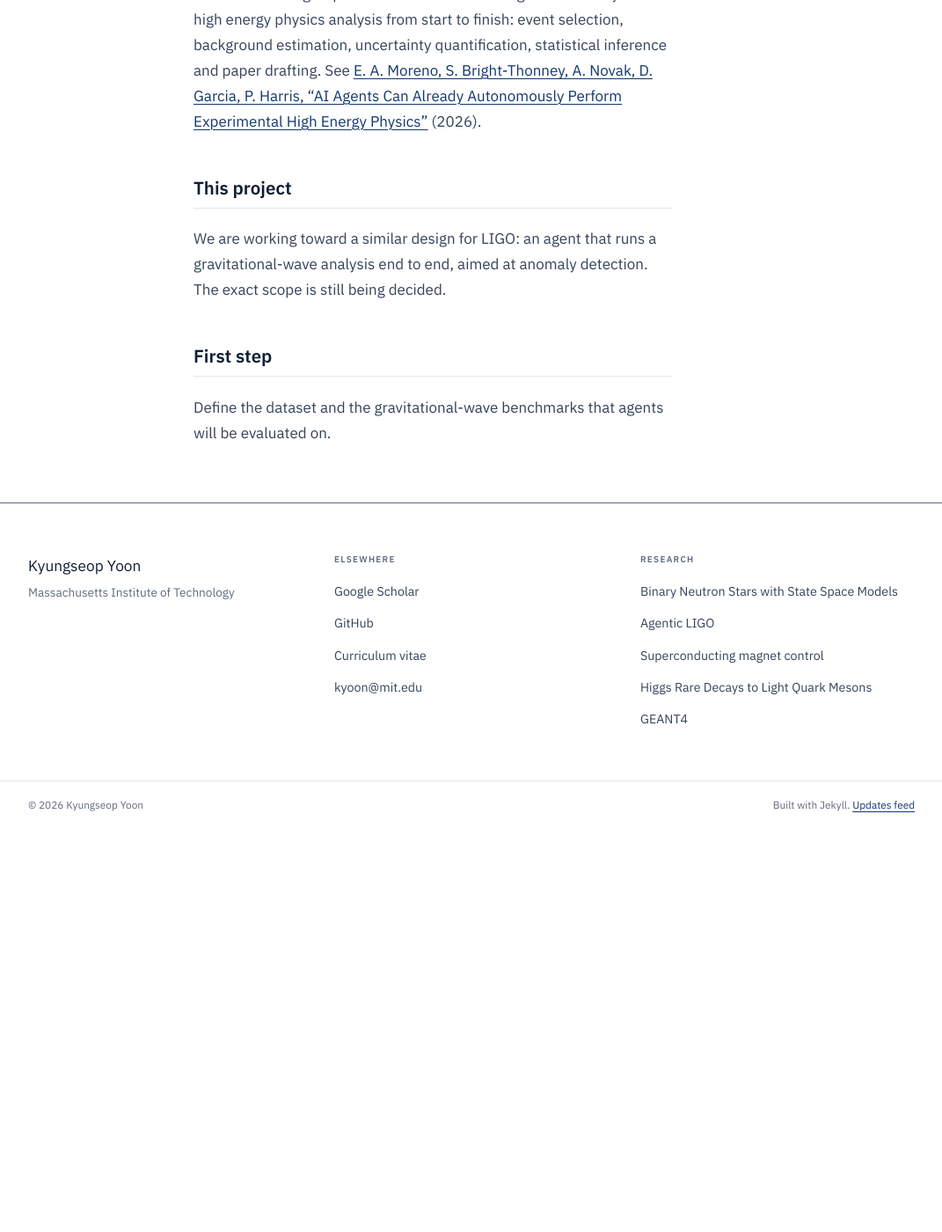
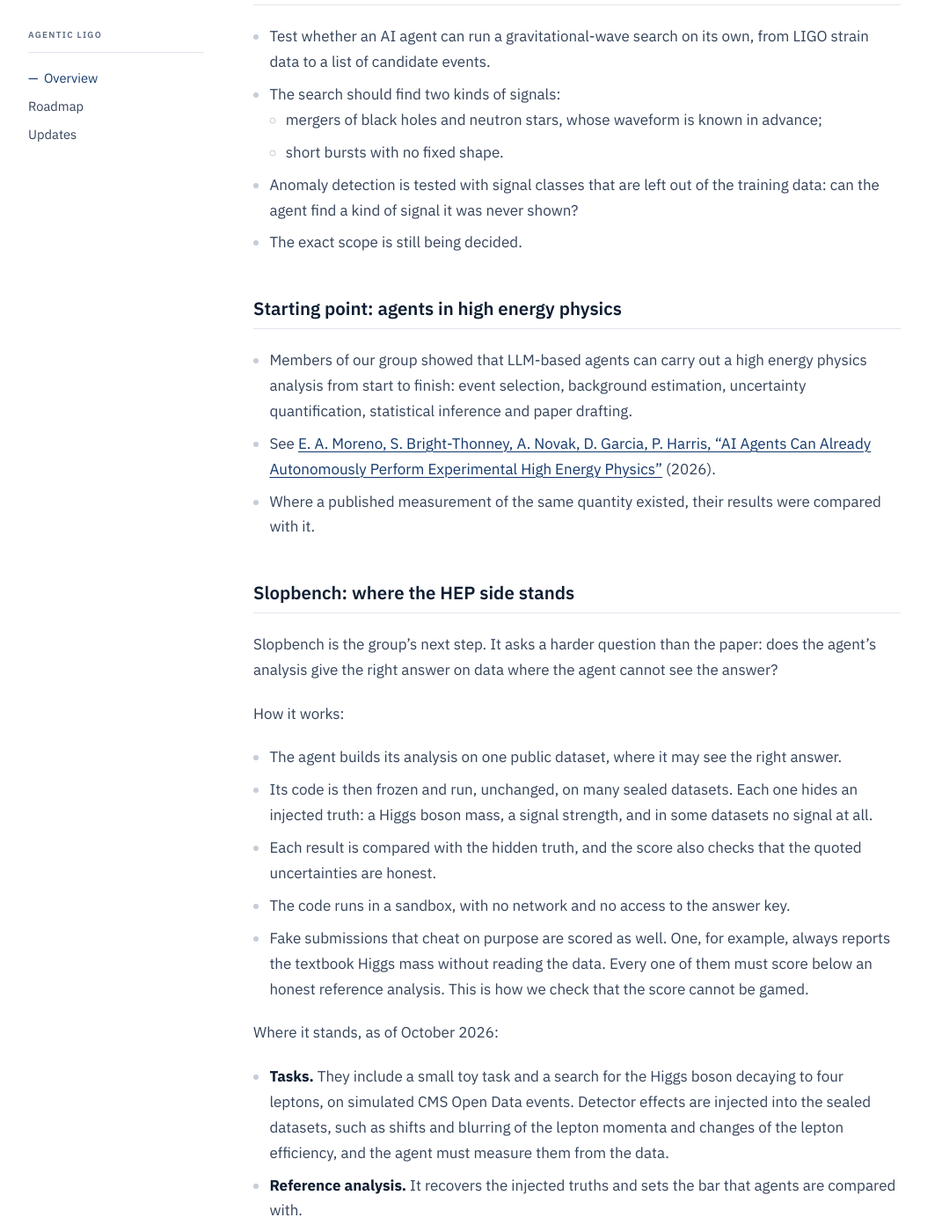
Before and after one commit to kyoon-mit/kyoon-mit.github.io, a Jekyll site: the page built from docs/projects/agentic-ligo/index.md, in a window 1280 px wide and 1400 px high, scrolled down 388 px. Shown: the whole window at 88% size, without its empty margins (104-1175 px from the left). Built offline with Jekyll 4.4.1, drawn with Linux system fonts in a browser that asks for light colours; before the commit the page ends 1331 px from its top, so only the background shows below that; some of the changed text lies outside the part shown.

Commit message:
Agentic LIGO section: overview, roadmap and the 15 October dataset update
The single Agentic LIGO page becomes a section with its own side menu and
updates log (ligo_updates collection). The overview says where the HEP
slopbench work stands; the roadmap runs in order to a March 2027 workshop;
the first update records the dataset design and what to do next.

Co-Authored-By: Claude Opus 5.5 <noreply@anthropic.com>

```diff
--- a/docs/_config.yml
+++ b/docs/_config.yml
@@ -27,6 +27,9 @@ collections:
   updates:
     output: true
     permalink: /projects/bns/updates/:name/
+  ligo_updates:
+    output: true
+    permalink: /projects/agentic-ligo/updates/:name/
 
 defaults:
   - scope:
@@ -35,6 +38,12 @@ defaults:
     values:
       layout: update
       project: bns
+  - scope:
+      path: ""
+      type: ligo_updates
+    values:
+      layout: update
+      project: ligo
 
 # --- Build settings ----------------------------------------------------------
 plugins:
--- /dev/null
+++ b/docs/_includes/ligo-subnav.html
@@ -0,0 +1,22 @@
+{%- comment -%}
+  Section navigation for the Agentic LIGO project.
+{%- endcomment -%}
+{%- assign base = '/projects/agentic-ligo/' -%}
+{%- assign u_overview = base -%}
+{%- assign u_roadmap = base | append: 'roadmap/' -%}
+{%- assign u_updates = base | append: 'updates/' -%}
+
+<nav class="subnav" aria-label="Project sections">
+  <p class="subnav__label">Agentic LIGO</p>
+  <ul class="subnav__list">
+    <li>
+      <a href="{{ u_overview | relative_url }}" class="subnav__link {% if page.url == u_overview %}is-current{% endif %}">Overview</a>
+    </li>
+    <li>
+      <a href="{{ u_roadmap | relative_url }}" class="subnav__link {% if page.url == u_roadmap %}is-current{% endif %}">Roadmap</a>
+    </li>
+    <li>
+      <a href="{{ u_updates | relative_url }}" class="subnav__link {% if page.url contains u_updates %}is-current{% endif %}">Updates</a>
+    </li>
+  </ul>
+</nav>
--- a/docs/_layouts/project.html
+++ b/docs/_layouts/project.html
@@ -1,12 +1,19 @@
 ---
 layout: default
 ---
+{%- if page.project == 'ligo' -%}
+  {%- assign p_base = '/projects/agentic-ligo/' -%}
+  {%- assign p_name = 'Agentic LIGO' -%}
+{%- else -%}
+  {%- assign p_base = '/projects/bns/' -%}
+  {%- assign p_name = 'Binary Neutron Stars' -%}
+{%- endif -%}
 <div class="wrap doc">
   <nav class="breadcrumb" aria-label="Breadcrumb">
     <a href="{{ '/' | relative_url }}">Home</a>
     <span aria-hidden="true">/</span>
-    <a href="{{ '/projects/bns/' | relative_url }}">Binary Neutron Stars</a>
-    {%- if page.url != '/projects/bns/' -%}
+    <a href="{{ p_base | relative_url }}">{{ p_name }}</a>
+    {%- if page.url != p_base -%}
       <span aria-hidden="true">/</span>
       <span aria-current="page">{{ page.title }}</span>
     {%- endif -%}
@@ -14,7 +21,11 @@ layout: default
 
   <div class="doc__layout">
     <aside class="doc__aside">
-      {% include project-subnav.html %}
+      {%- if page.project == 'ligo' -%}
+        {% include ligo-subnav.html %}
+      {%- else -%}
+        {% include project-subnav.html %}
+      {%- endif -%}
     </aside>
 
     <article class="doc__body">
--- a/docs/projects/agentic-ligo.md
+++ /dev/null
@@ -1,29 +0,0 @@
----
-layout: page
-title: Agentic LIGO
-permalink: /projects/agentic-ligo/
-summary: >-
-  An end-to-end AI agent for gravitational-wave analysis, modeled on an
-  agentic analysis of CMS data.
----
-
-## Starting point
-
-Members of our group showed that LLM-based agents can carry out a high energy
-physics analysis from start to finish: event selection, background
-estimation, uncertainty quantification, statistical inference and paper
-drafting.
-See [E. A. Moreno, S. Bright-Thonney, A. Novak, D. Garcia, P. Harris, "AI
-Agents Can Already Autonomously Perform Experimental High Energy
-Physics"](https://arxiv.org/abs/2603.20179) (2026).
-
-## This project
-
-We are working toward a similar design for LIGO: an agent that runs a
-gravitational-wave analysis end to end, aimed at anomaly detection. The exact
-scope is still being decided.
-
-## First step
-
-Define the dataset and the gravitational-wave benchmarks that agents will be
-evaluated on.
--- /dev/null
+++ b/docs/projects/agentic-ligo/index.md
@@ -0,0 +1,86 @@
+---
+layout: project
+project: ligo
+title: Agentic LIGO
+permalink: /projects/agentic-ligo/
+eyebrow: Current project
+summary: >-
+  An AI agent that runs a gravitational-wave search on its own, from detector
+  data to a list of candidate events, and a benchmark that checks whether its
+  answers are right.
+next_page: /projects/agentic-ligo/roadmap/
+next_title: Roadmap
+---
+
+## Goal
+
+- Test whether an AI agent can run a gravitational-wave search on its own,
+  from LIGO strain data to a list of candidate events.
+- The search should find two kinds of signals:
+  - mergers of black holes and neutron stars, whose waveform is known in
+    advance;
+  - short bursts with no fixed shape.
+- Anomaly detection is tested with signal classes that are left out of the
+  training data: can the agent find a kind of signal it was never shown?
+- The exact scope is still being decided.
+
+## Starting point: agents in high energy physics
+
+- Members of our group showed that LLM-based agents can carry out a high
+  energy physics analysis from start to finish: event selection, background
+  estimation, uncertainty quantification, statistical inference and paper
+  drafting.
+- See [E. A. Moreno, S. Bright-Thonney, A. Novak, D. Garcia, P. Harris, "AI
+  Agents Can Already Autonomously Perform Experimental High Energy
+  Physics"](https://arxiv.org/abs/2603.20179) (2026).
+- Where a published measurement of the same quantity existed, their results
+  were compared with it.
+
+## Slopbench: where the HEP side stands
+
+Slopbench is the group's next step. It asks a harder question than the paper:
+does the agent's analysis give the right answer on data where the agent cannot
+see the answer?
+
+How it works:
+
+- The agent builds its analysis on one public dataset, where it may see the
+  right answer.
+- Its code is then frozen and run, unchanged, on many sealed datasets. Each one
+  hides an injected truth: a Higgs boson mass, a signal strength, and in some
+  datasets no signal at all.
+- Each result is compared with the hidden truth, and the score also checks
+  that the quoted uncertainties are honest.
+- The code runs in a sandbox, with no network and no access to the answer key.
+- Fake submissions that cheat on purpose are scored as well. One, for example,
+  always reports the textbook Higgs mass without reading the data. Every one
+  of them must score below an honest reference analysis. This is how we check
+  that the score cannot be gamed.
+
+Where it stands, as of October 2026:
+
+- **Tasks.** They include a small toy task and a search for the Higgs boson
+  decaying to four leptons, on simulated CMS Open Data events. Detector
+  effects are injected into the sealed datasets, such as shifts and blurring
+  of the lepton momenta and changes of the lepton efficiency, and the agent
+  must measure them from the data.
+- **Reference analysis.** It recovers the injected truths and sets the bar
+  that agents are compared with.
+- **Scoring.** The scoring rule was settled at the start of October 2026.
+- **Agent runs.** Several AI agents have been run on the benchmark. The
+  results are internal and not yet published.
+
+## This project
+
+- We bring the same design to LIGO. The agent develops its search on
+  documented training data, and its frozen search is then run on a sealed test
+  set.
+- The first step is the dataset and the benchmarks:
+  - a group member is preparing the dataset
+    ([15 October update]({{ '/projects/agentic-ligo/updates/2026-10-15-dataset-design/' | relative_url }}));
+  - we are defining the benchmarks: how far out the search can see at a fixed
+    false-alarm rate, whether its false-alarm rates are honest, whether its
+    probability that a candidate is a real signal is right, how fast it
+    reports, and the standard plots of gravitational-wave searches.
+- The planned steps are on the
+  [roadmap]({{ '/projects/agentic-ligo/roadmap/' | relative_url }}).
```
Also changed, not shown: docs/_layouts/update.html (+19 -4 lines), docs/_ligo_updates/2026-10-15-dataset-design.md (added, +76 -0 lines), docs/projects/agentic-ligo/roadmap.md (added, +58 -0 lines), docs/projects/agentic-ligo/updates.md (added, +90 -0 lines).
